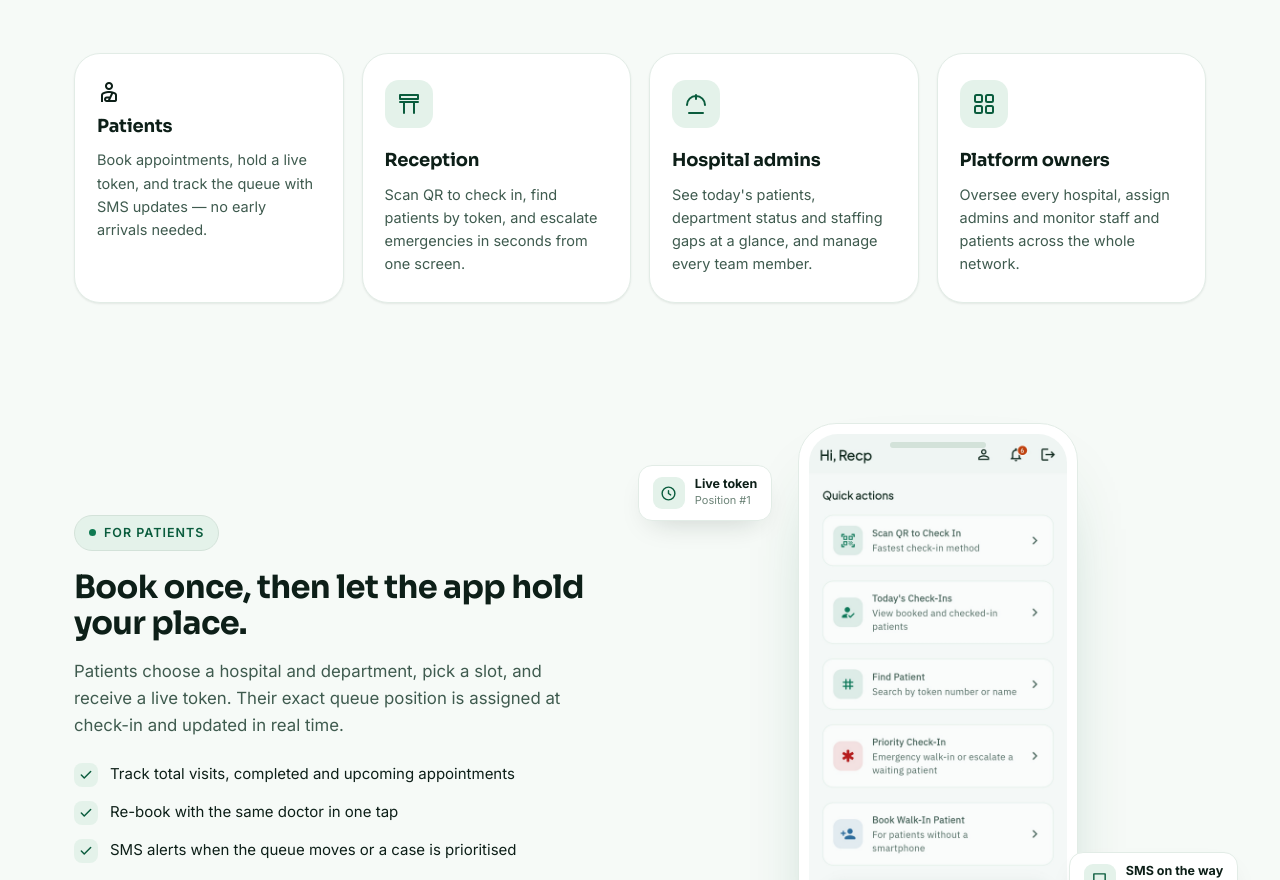
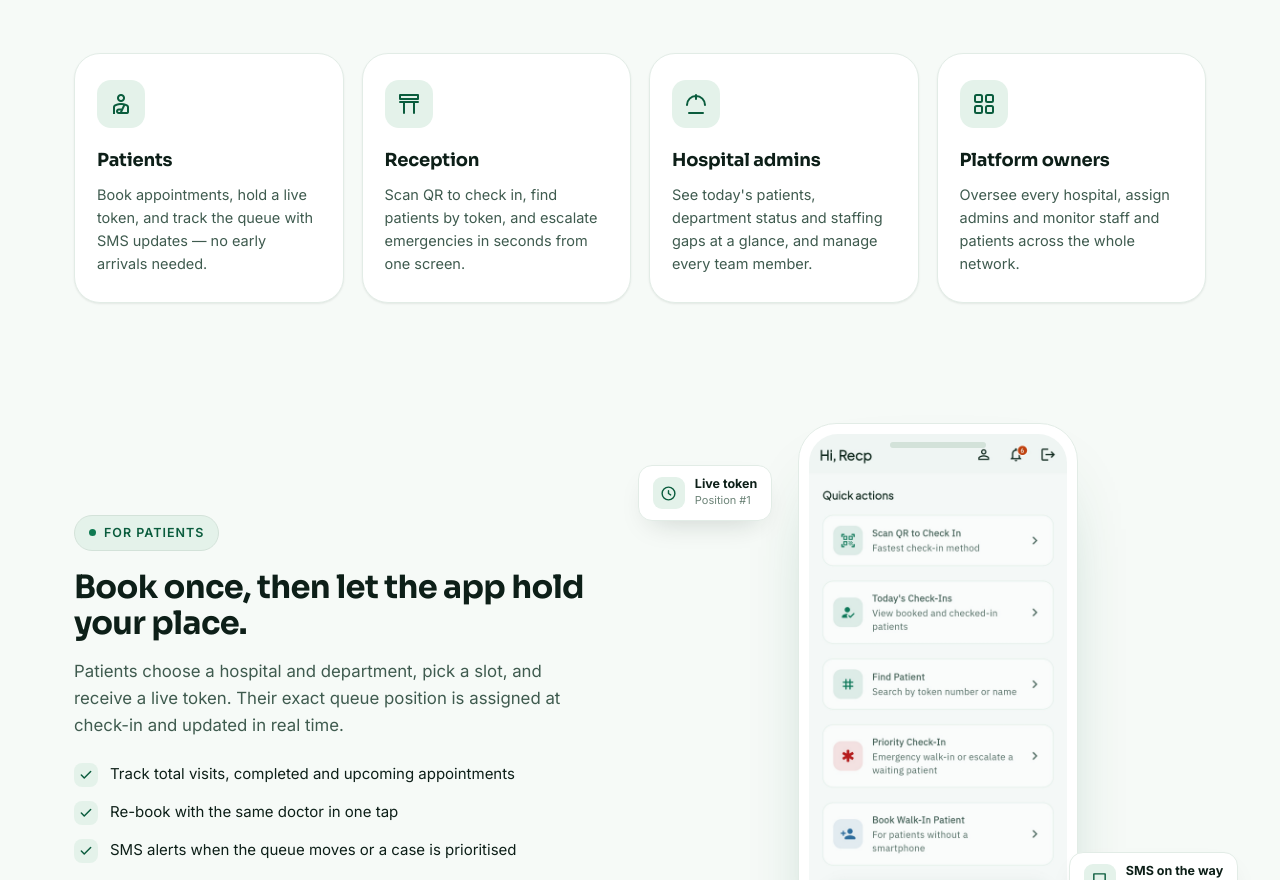
Before and after one commit to mdavidjeremiah/medicare, a plain HTML site: page index.html in a window 1280 px wide. Shown: the part 3377-4257 px from the top of the page. Drawn offline with nearby package versions, Linux system fonts and the light colour scheme.

Commit message:
Update index.html

```diff
--- a/index.html
+++ b/index.html
@@ -507,7 +507,7 @@ footer{border-top:1px solid var(--line);background:var(--surface-2);padding:56px
     </div>
     <div class="roles-grid">
       <article class="role reveal">
-        <span class="material-symbols-outlined">
+        <span class="material-symbols-outlined ic">
         personal_injury
         </span>
         <h3>Patients</h3>
```
